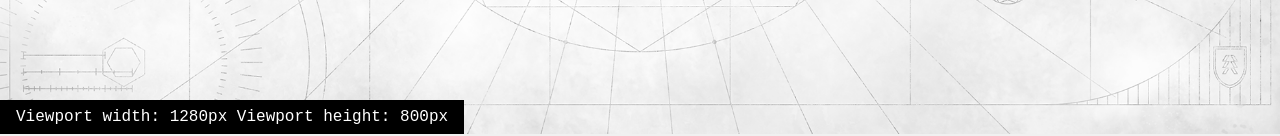
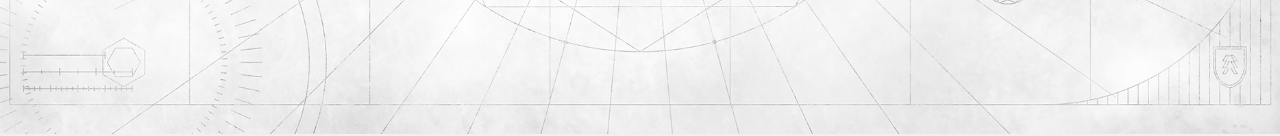
Before and after one commit to EzequielArroyo/Portfolio-Web, a plain HTML site: page index.html in a window 1280 px wide. Shown: the part 666-802 px from the top of the page. Drawn offline with Linux system fonts and the light colour scheme.

Commit message:
delete developer hud

```diff
--- a/index.html
+++ b/index.html
@@ -11,30 +11,6 @@
 </head>
 
 <body>
-  <p id="viewport-width" style="
-  position: fixed;
-  bottom: 0;
-  left: 0;
-  z-index: 9999;
-  background: black;
-  color: white;
-  padding: 0.5rem 1rem;
-  font-family: monospace;
-  font-size: 1rem;
-">
-  Viewport width: <span id="vw"></span>px
-  Viewport height: <span id="vh"></span>px
-</p>
-
-<script>
-  const updateWidth = () => {
-    document.getElementById("vw").textContent = window.innerWidth;
-    document.getElementById("vh").textContent = window.innerHeight;
-  };
-  window.addEventListener("resize", updateWidth);
-  updateWidth();
-</script>
-
   <header>
     <nav class="navbar">
       <div class="logo logo-desktop">EZEQUIEL ARROYO</div>
```
